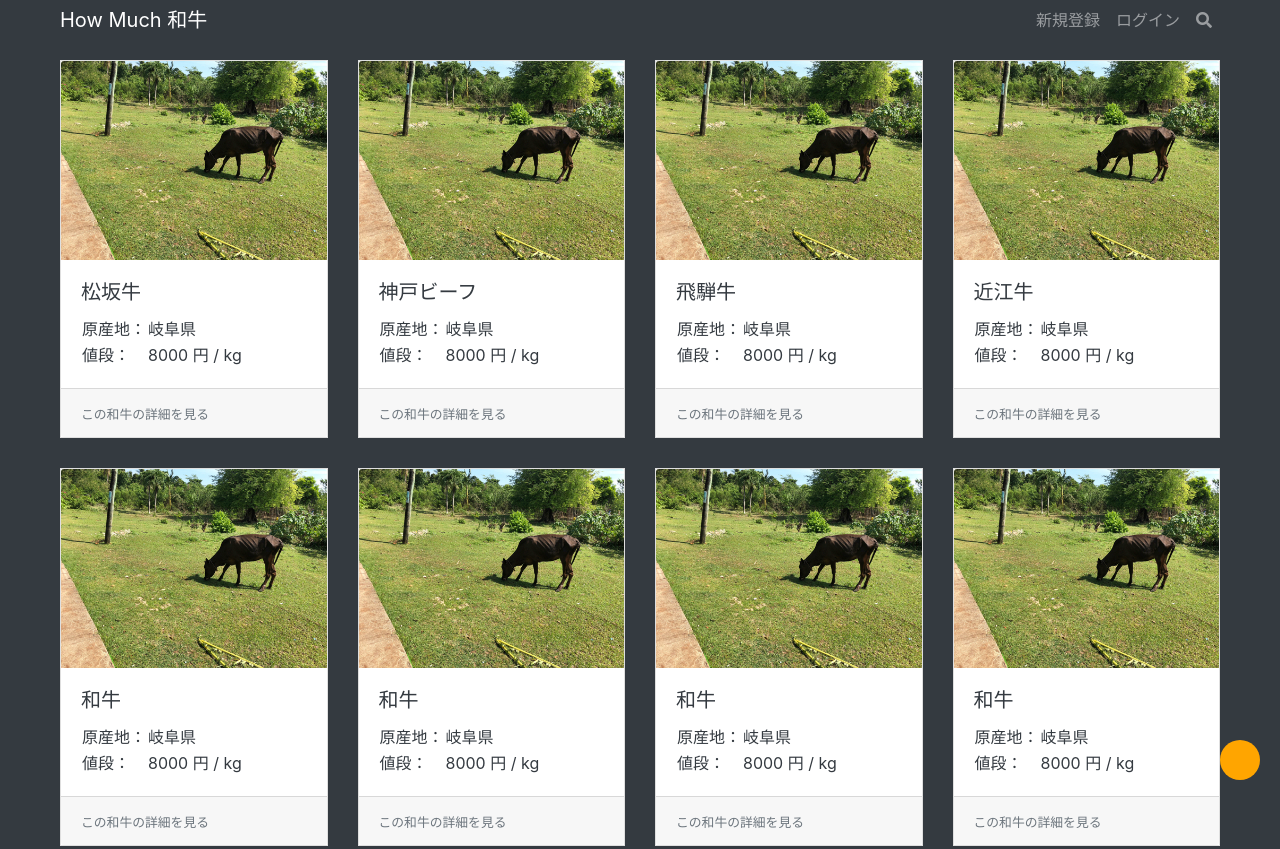
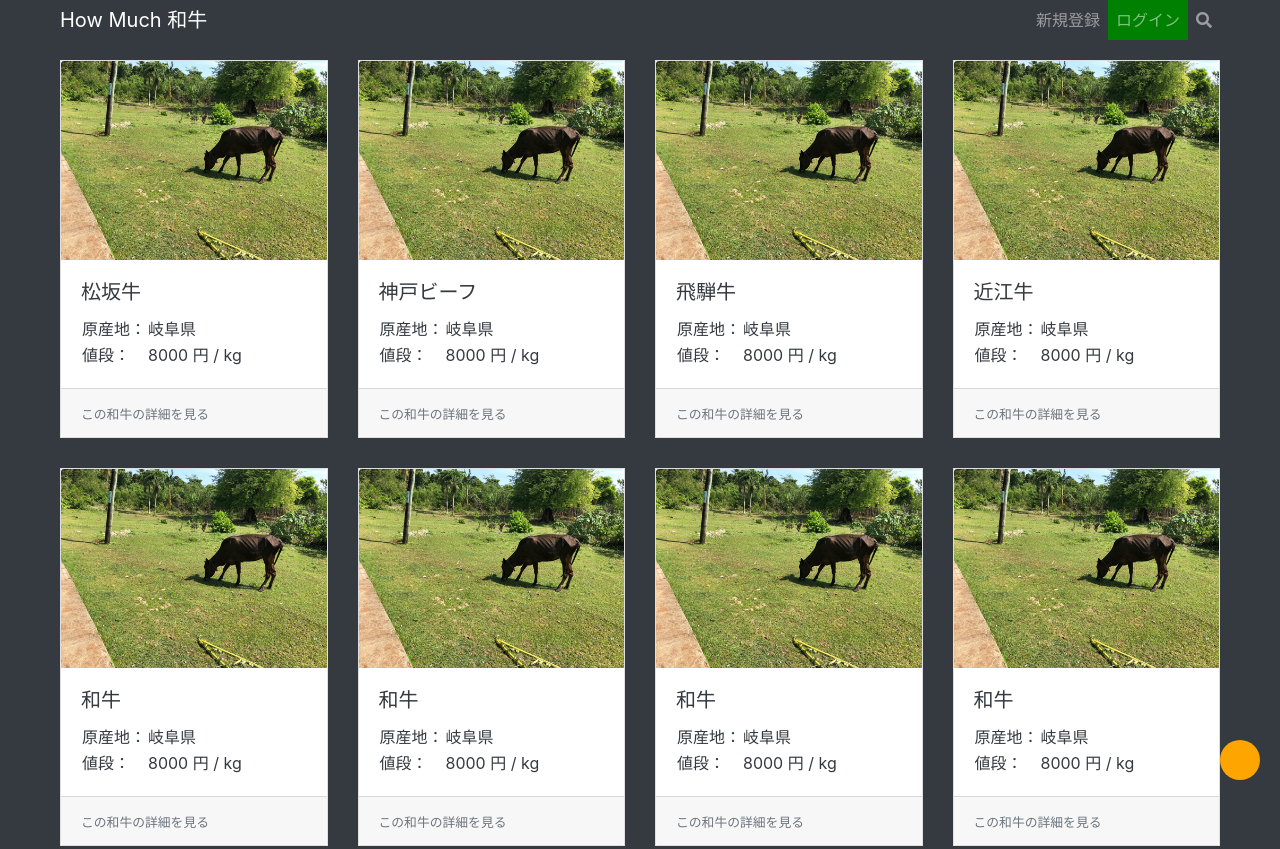
Before and after one commit to Salhfy/wagyu_price2, a plain HTML site: page index.html in a window 1280 px wide. Shown: the top 849 px of the page. Drawn offline with Linux system fonts and the light colour scheme.

Commit message:
ログインボタンをGreenにする

```diff
--- a/css/style.css
+++ b/css/style.css
@@ -80,3 +80,7 @@
   height: 100%;
   border-radius: 50%;
 }
+
+.login-btn{
+  background-color: green;
+}
--- a/index.html
+++ b/index.html
@@ -19,7 +19,7 @@
         <a class="nav-link" href="#">新規登録</a>
       </li>
       <li class="nav-item">
-        <a class="nav-link" href="#">ログイン</a>
+        <a class="nav-link login-btn" href="#">ログイン</a>
       </li>
       <li class="nav-item d-none d-sm-block">
         <a class="nav-link" href="#" data-toggle="modal" data-target="#search-studio"><i class="fas fa-search"></i></a>
```
